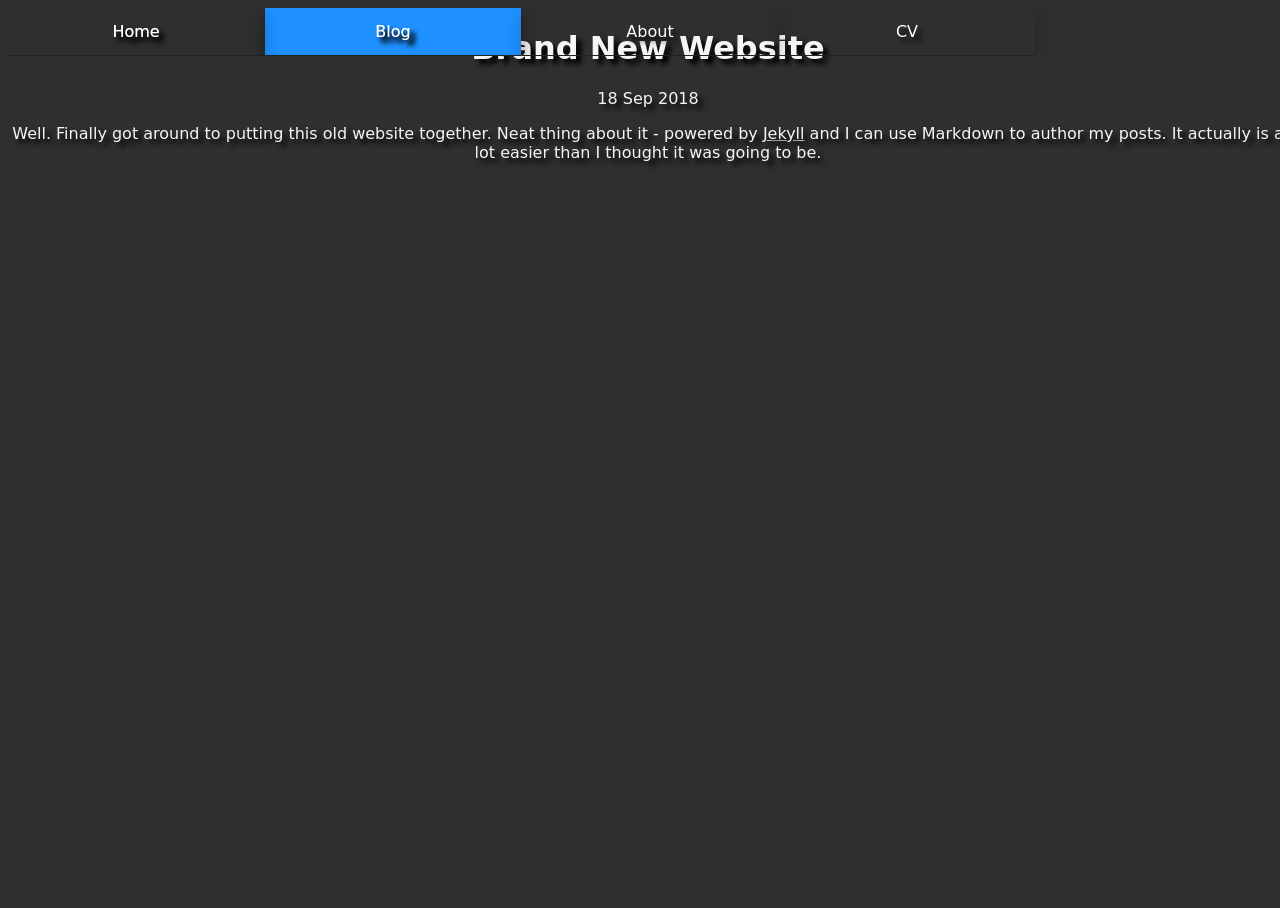
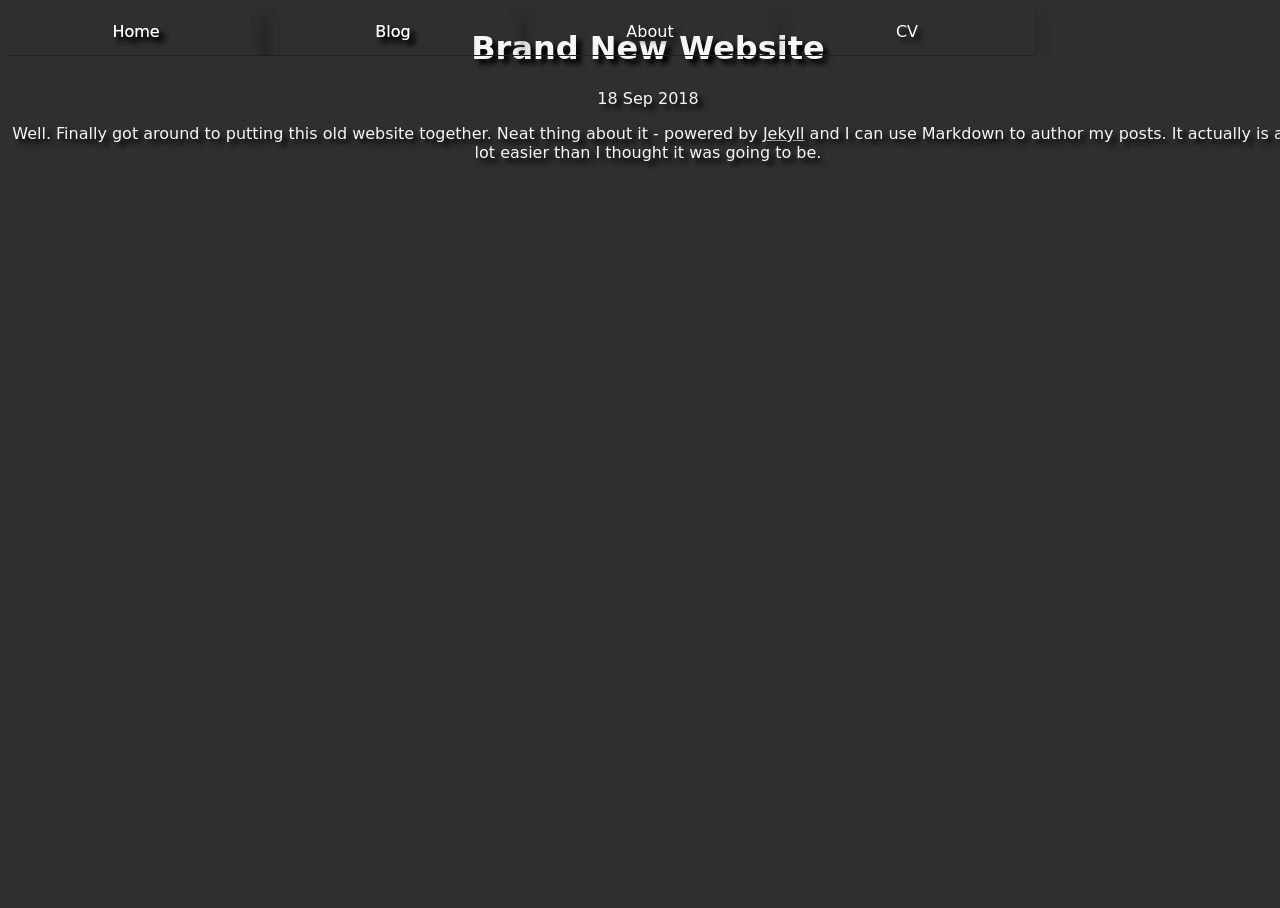
Before and after one commit to lemueldls/lemueld6200.github.io, a Jekyll site: the page built from _posts/2018-09-18-lemuel-de-los-santos-site-launched.md, in a window 1280 px wide. Built offline with Jekyll 4.4.1, drawn with Linux system fonts in a browser that asks for light colours.

Commit message:
Update default.html

```diff
--- a/_layouts/default.html
+++ b/_layouts/default.html
@@ -13,7 +13,7 @@
             <nav>
             <ul class="menu">
              	<li><a href="/">Home</a></li>
-            	<li><a class="active" href="/blog">Blog</a></li>
+            	<li><a href="/blog">Blog</a></li>
             	<li><a href="/about">About</a></li>
             	<li><a href="/cv">CV</a></li>
             </ul>
```
